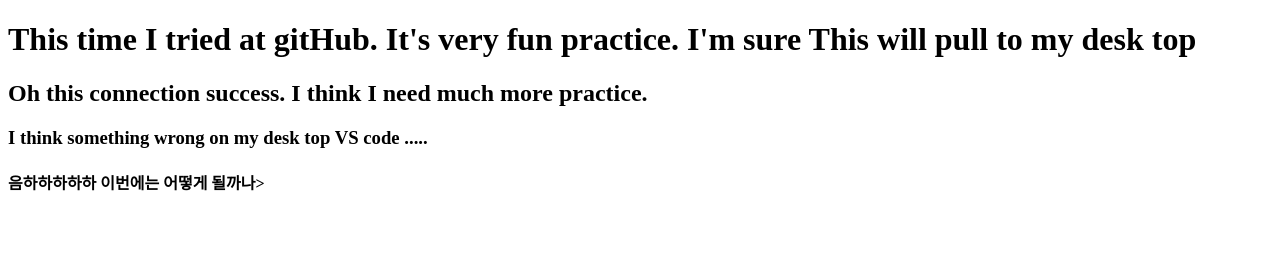
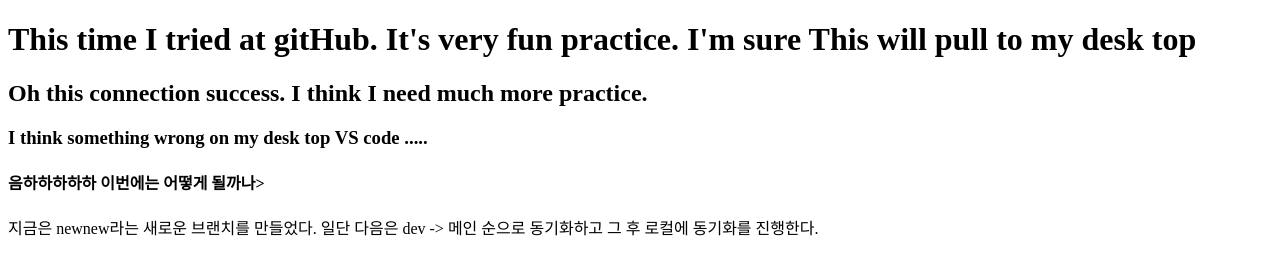
Before and after one commit to kks0507/TEST-Repo, a plain HTML site: page index.html in a window 1280 px wide. Drawn offline with Linux system fonts and the light colour scheme.

Commit message:
Update index.html

```diff
--- a/index.html
+++ b/index.html
@@ -11,7 +11,7 @@
     <h2> Oh this connection success. I think I need much more practice. </h2>
     <h3> I think something wrong on my desk top VS code .....</h3>
     <h4>음하하하하하 이번에는 어떻게 될까나></h4>
-
+    <p>지금은 newnew라는 새로운 브랜치를 만들었다. 일단 다음은 dev -> 메인 순으로 동기화하고 그 후 로컬에 동기화를 진행한다.</p>
 
 
 
```
